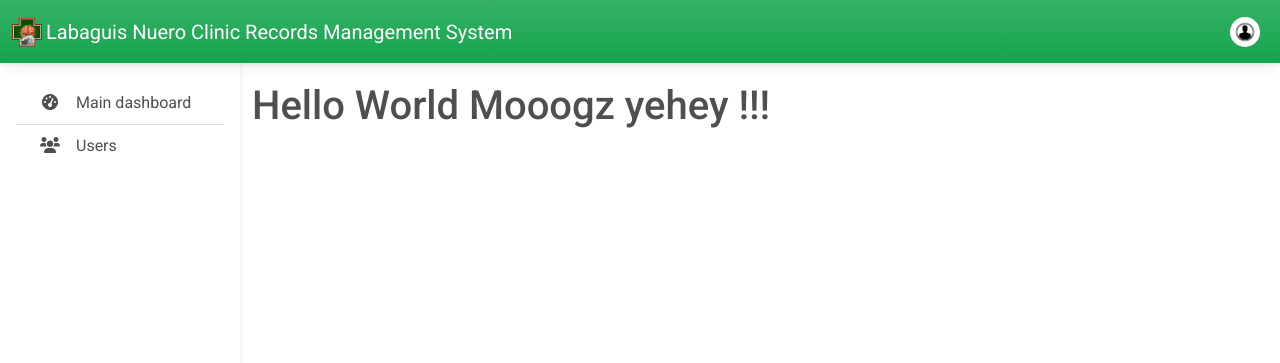
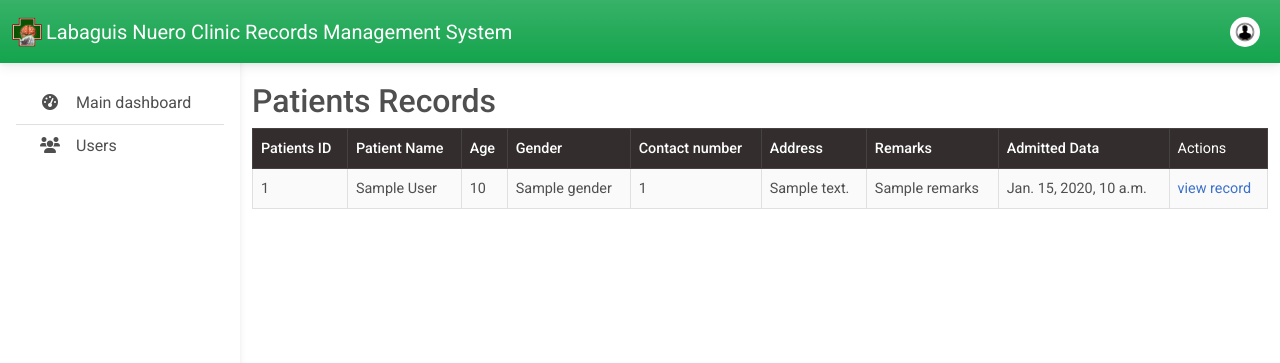
Before and after one commit to Moooogz/Django_sampleWebsite, a Django app: template website/templates/home.html in a window 1280 px wide. Shown: the top 363 px of the page. Run offline with Django 3.2, Linux system fonts and the light colour scheme; the template is opened without the code that fills it: most values are stand-ins (such as "Sample title", 1, 10 or a date in 2020); some libraries are stand-ins or nearby versions.

Commit message:
records added

```diff
--- a/website/templates/home.html
+++ b/website/templates/home.html
@@ -1,6 +1,44 @@
 {% extends 'basepage.html' %}
 
 {% block content%}
-<h1> Hello World Mooogz  yehey !!!</h1>
+<h2> Patients Records</h2>
+{% if patients %}
+
+<table class="table table-striped table-hover table-bordered table-sm">
+    <thead class="table-dark bg-gradient">
+      <tr>
+        <th scope="col">Patients ID</th>
+        <th scope="col">Patient Name</th>
+        <th scope="col">Age</th>
+        <th scope="col">Gender</th>
+        <th scope="col">Contact number</th>
+        <th scope="col">Address</th>
+        <th scope="col">Remarks</th>
+        <th scope="col">Admitted Data</th>
+        <td>Actions</td>
+
+      </tr>
+    </thead>
+    <tbody>
+        {% for patient in patients  %}
+        <tr>
+            <td>{{ patient.id}}</td>
+            <td>{{ patient.first_name}} {{patient.last_name}}</td>
+            <td>{{ patient.age}}</td>
+            <td>{{ patient.gender}}</td>
+            <td>{{ patient.contact_number}}</td>
+            <td>{{ patient.address}}</td>
+            <td>{{ patient.remarks}}</td>
+            <td>{{ patient.created_at}}</td>
+            <td><a href="{% url 'record' patient.id%}">view record</a></td>
+
+        </tr>
+        {% endfor %}
+
+    </tbody>
+  </table>
+
+
+{% endif %}
 
 {%endblock%}
--- a/website/urls.py
+++ b/website/urls.py
@@ -5,6 +5,7 @@ urlpatterns = [
     path('', views.login_user, name='login'),
     path('home/', views.home, name='home'),
     path('logout/', views.logout_user, name='logout'),
+    path('record/<int:pk>', views.patient_record, name='record'),
     path('mainpage/', views.mainPage, name='mainpage'),
 
 ]
```
Also changed, not shown: website/templates/logout.html (+7 -6 lines), website/templates/record.html (added, +29 -0 lines), website/views.py (+12 -1 lines).
